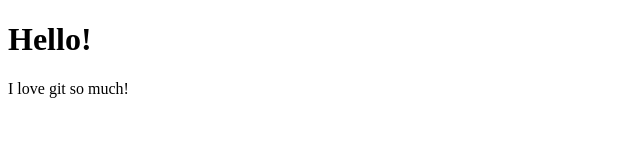
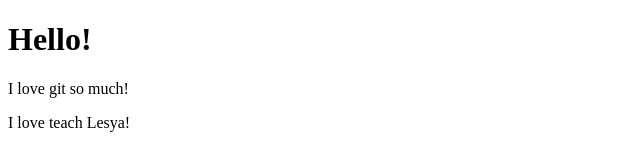
Before and after one commit to Olesia10/redesigned-tribble, a plain HTML site: page index.html in a window 1280 px wide. Shown: the whole page, without its empty margins (0-640 px from the left). Drawn offline with Linux system fonts and the light colour scheme.

Commit message:
Serhii changes

```diff
--- a/index.html
+++ b/index.html
@@ -6,5 +6,6 @@
 <body>
 <h1>Hello!</h1>
 <p>I love git so much!</p>
+<p>I love teach Lesya!</p>
 </body>
 </html>
```
